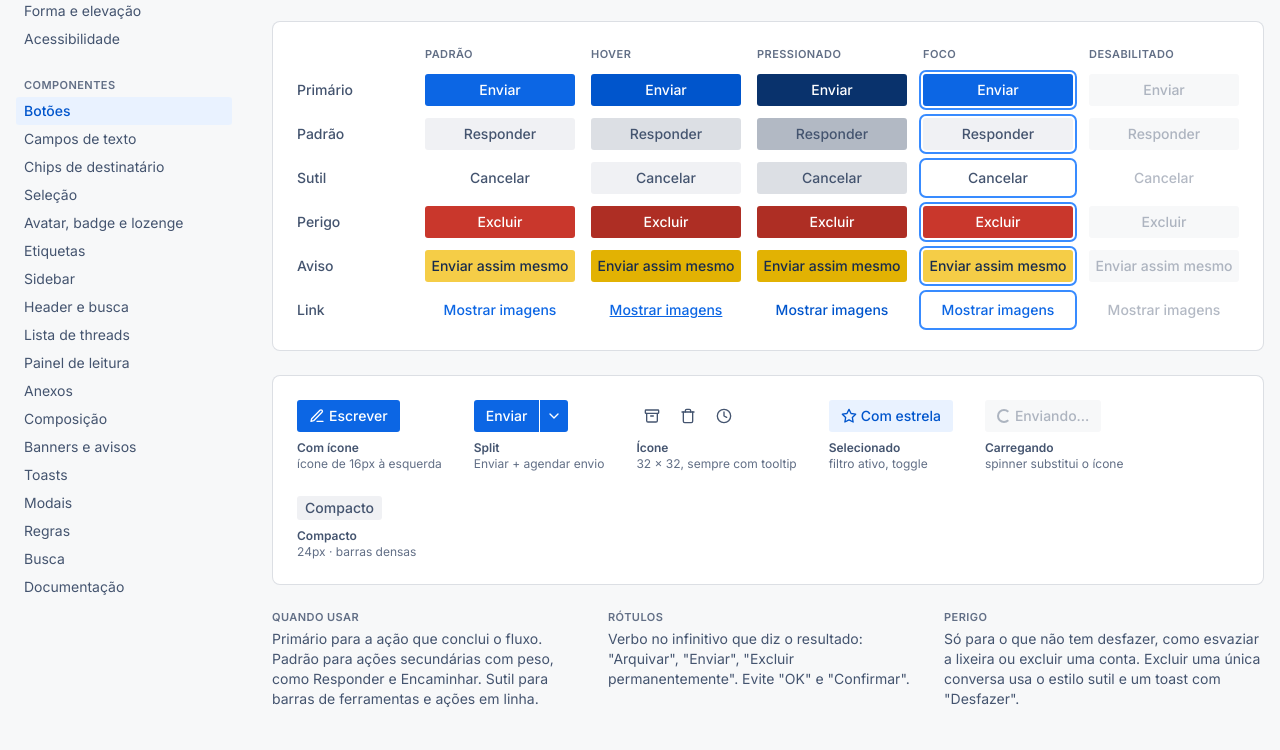
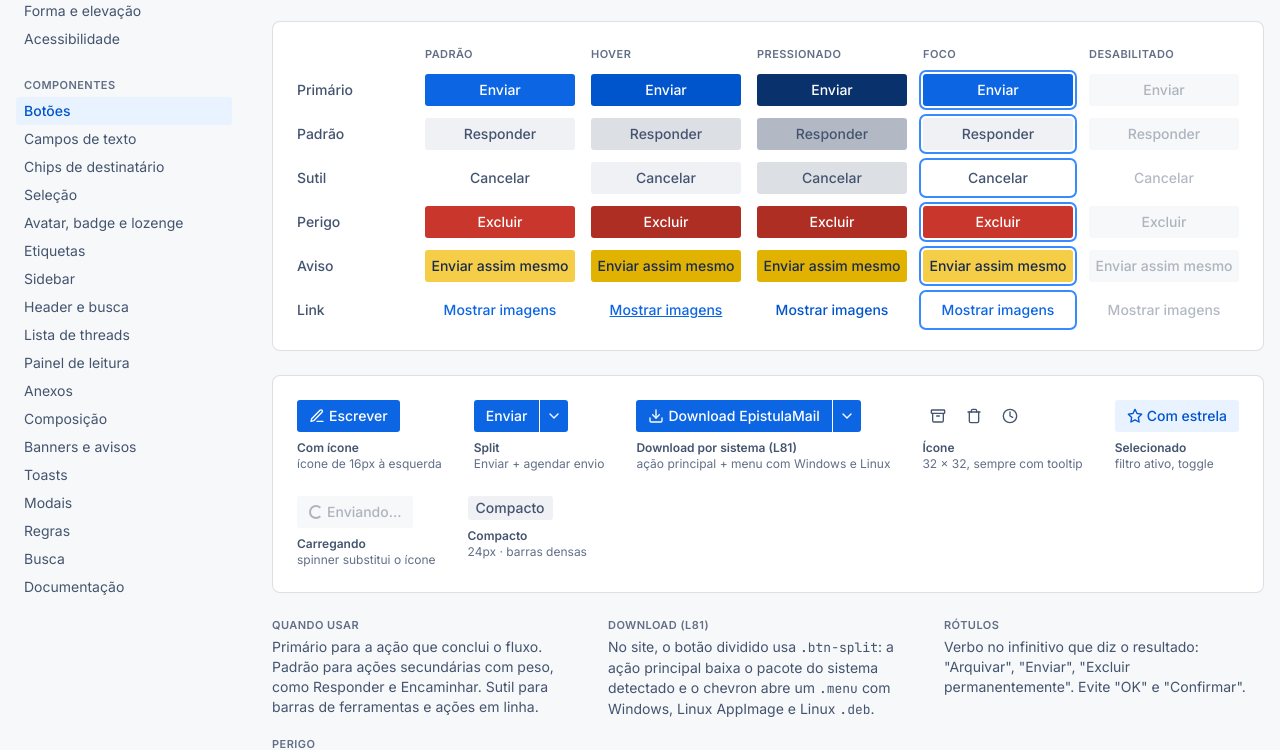
Before and after one commit to elyosemite/ocaml-design-system, a plain HTML site: page botoes.html in a window 1280 px wide. Shown: the part 203-953 px from the top of the page. Drawn offline with Linux system fonts and the light colour scheme.

Commit message:
feat: site, botao de download com menu Windows e Linux
- O botao principal baixa o pacote do sistema detectado e a seta abre o menu com Windows, AppImage e deb.

- O menu funciona por teclado e leitor de tela, sem script inline e sem requisicao de terceiros.

- O build encontra os tres arquivos na release e esconde o que ainda nao existe; textos do site falam em Windows e Linux.

- L81 no design system.

```diff
--- a/botoes.html
+++ b/botoes.html
@@ -44,6 +44,7 @@
           <div class="states">
             <figure class="state"><button class="btn btn--primary" type="button"><svg class="i"><use href="#i-pencil"/></svg>Escrever</button><figcaption><b>Com ícone</b>ícone de 16px à esquerda</figcaption></figure>
             <figure class="state"><div class="btn-split"><button class="btn btn--primary" type="button">Enviar</button><button class="btn btn--primary" type="button" aria-label="Agendar envio"><svg class="i"><use href="#i-chevron-down"/></svg></button></div><figcaption><b>Split</b>Enviar + agendar envio</figcaption></figure>
+            <figure class="state"><div class="btn-split"><a class="btn btn--primary" href="#"><svg class="i"><use href="#i-download"/></svg>Download EpistulaMail</a><button class="btn btn--primary" type="button" aria-label="Escolher o sistema"><svg class="i"><use href="#i-chevron-down"/></svg></button></div><figcaption><b>Download por sistema (L81)</b>ação principal + menu com Windows e Linux</figcaption></figure>
             <figure class="state"><div class="row" style="gap:var(--space-050)"><button class="btn btn--subtle btn--icon" type="button" data-tip="Arquivar (E)" aria-label="Arquivar"><svg class="i"><use href="#i-archive"/></svg></button><button class="btn btn--subtle btn--icon" type="button" data-tip="Excluir (#)" aria-label="Excluir"><svg class="i"><use href="#i-trash"/></svg></button><button class="btn btn--subtle btn--icon" type="button" data-tip="Adiar" aria-label="Adiar"><svg class="i"><use href="#i-clock"/></svg></button></div><figcaption><b>Ícone</b>32 × 32, sempre com tooltip</figcaption></figure>
             <figure class="state"><button class="btn is-selected" type="button" aria-pressed="true"><svg class="i"><use href="#i-star"/></svg>Com estrela</button><figcaption><b>Selecionado</b>filtro ativo, toggle</figcaption></figure>
             <figure class="state"><button class="btn btn--primary" type="button" disabled><span class="spinner" aria-hidden="true"></span>Enviando…</button><figcaption><b>Carregando</b>spinner substitui o ícone</figcaption></figure>
@@ -52,6 +53,7 @@
         </div>
         <dl class="guidance">
           <div><dt>Quando usar</dt><dd>Primário para a ação que conclui o fluxo. Padrão para ações secundárias com peso, como Responder e Encaminhar. Sutil para barras de ferramentas e ações em linha.</dd></div>
+          <div><dt>Download (L81)</dt><dd>No site, o botão dividido usa <code>.btn-split</code>: a ação principal baixa o pacote do sistema detectado e o chevron abre um <code>.menu</code> com Windows, Linux AppImage e Linux <code>.deb</code>.</dd></div>
           <div><dt>Rótulos</dt><dd>Verbo no infinitivo que diz o resultado: "Arquivar", "Enviar", "Excluir permanentemente". Evite "OK" e "Confirmar".</dd></div>
           <div><dt>Perigo</dt><dd>Só para o que não tem desfazer, como esvaziar a lixeira ou excluir uma conta. Excluir uma única conversa usa o estilo sutil e um toast com "Desfazer".</dd></div>
         </dl>
```
